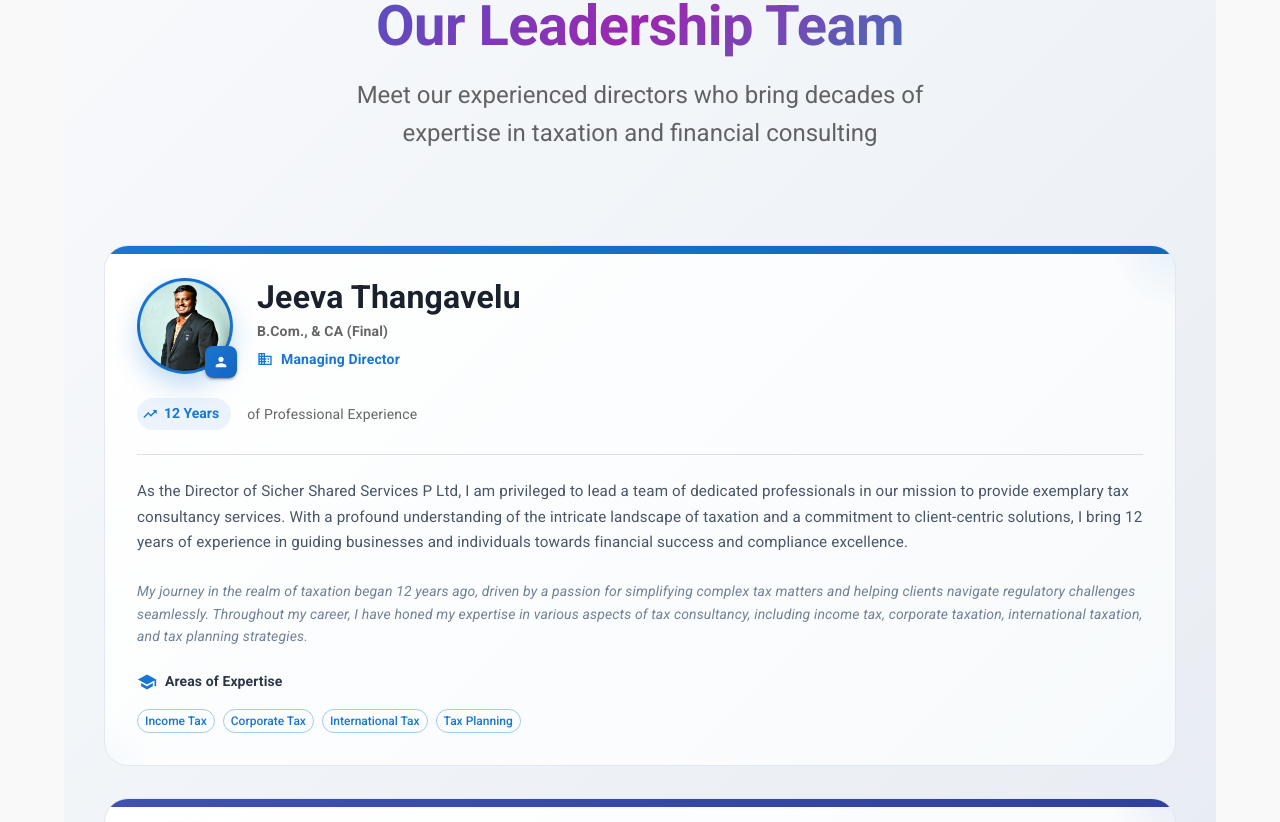
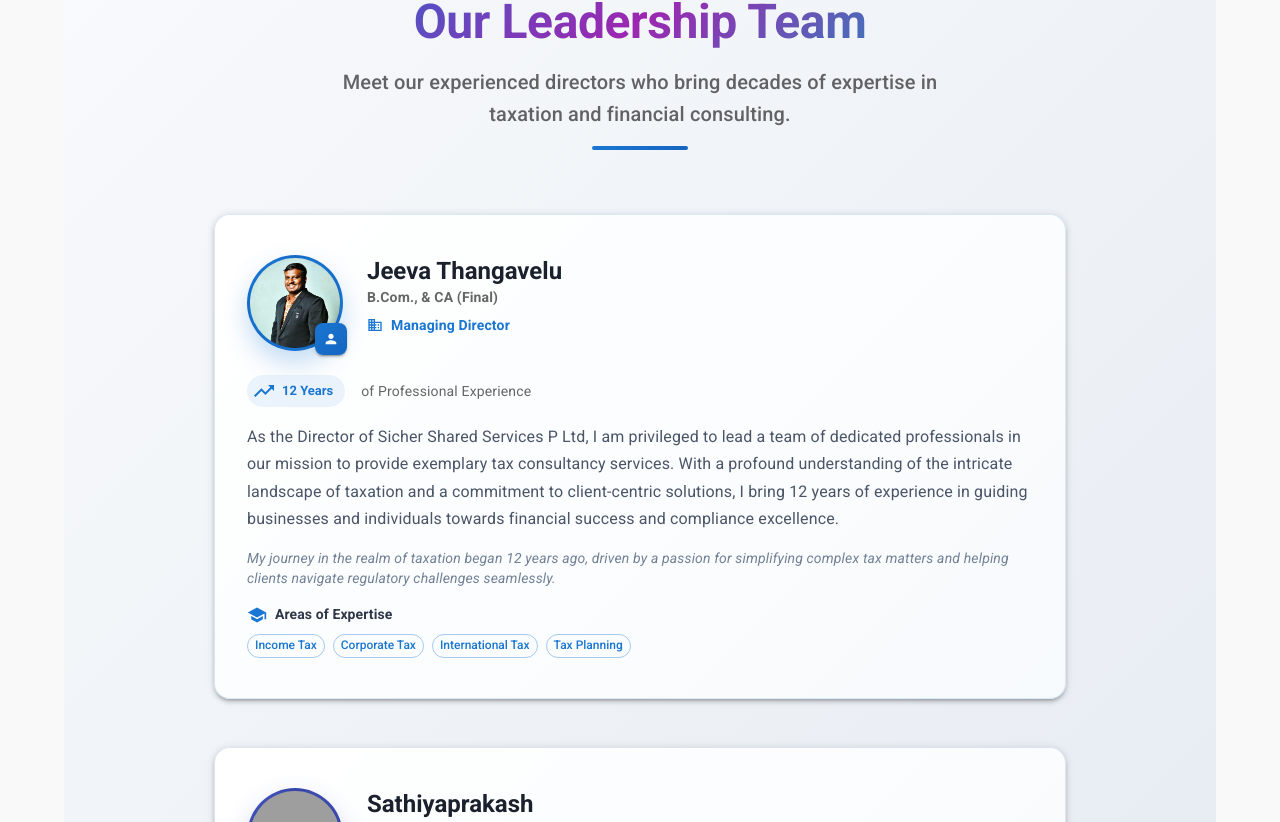
Before and after one commit to KEERTHANADURAISAM/Sicher, a React (Vite) app: page /about in a window 1280 px wide. Shown: the part 1518-2340 px from the top of the page. Built offline with nearby package versions, Linux system fonts and the light colour scheme; grey boxes are pictures that could not be loaded; a web font is replaced by a local one.

Commit message:
director profile

```diff
--- a/src/pages/DirectorProfiles.jsx
+++ b/src/pages/DirectorProfiles.jsx
@@ -29,9 +29,7 @@ const directors = [
       landscape of taxation and a commitment to client-centric solutions, I bring 12 years of experience in guiding
       businesses and individuals towards financial success and compliance excellence.`,
     bio: `My journey in the realm of taxation began 12 years ago, driven by a passion for simplifying complex tax matters
-      and helping clients navigate regulatory challenges seamlessly. Throughout my career, I have honed my expertise
-      in various aspects of tax consultancy, including income tax, corporate taxation, international taxation,
-      and tax planning strategies.`,
+      and helping clients navigate regulatory challenges seamlessly.`,
     initials: 'JT',
     yearsExp: '12 Years',
     specialties: ['Income Tax', 'Corporate Tax', 'International Tax', 'Tax Planning'],
@@ -53,102 +51,59 @@ const directors = [
     secondaryColor: '#303f9f',
     image: '/sathiyaprakash.jpg',
   },
-
 ];
 
 const DirectorProfiles = () => {
   return (
-    <Box
-      sx={{
-        minHeight: '100vh',
-        background: 'linear-gradient(135deg, #f8fafc 0%, #e2e8f0 100%)',
-        py: 8,
-        px: 2,
-      }}
-    >
-      <Container maxWidth="xl">
-        {/* Header Section */}
+    <Box sx={{ minHeight: '100vh', background: 'linear-gradient(135deg, #f8fafc, #e2e8f0)', py: 8, px: 2 }}>
+      <Container maxWidth="md">
+        {/* Header */}
         <Box textAlign="center" mb={8}>
           <Typography
             variant="h2"
             component="h1"
             fontWeight="bold"
             sx={{
-              background: 'linear-gradient(135deg, #1976d2 0%, #9c27b0 50%, #00acc1 100%)',
+              background: 'linear-gradient(135deg, #1976d2, #9c27b0, #00acc1)',
               backgroundClip: 'text',
               WebkitBackgroundClip: 'text',
               WebkitTextFillColor: 'transparent',
               mb: 2,
-              fontSize: { xs: '2.5rem', md: '3.5rem' }
+              fontSize: { xs: '2rem', md: '3rem' }
             }}
           >
             Our Leadership Team
           </Typography>
           <Typography
-            variant="h5"
+            variant="h6"
             color="text.secondary"
-            sx={{ maxWidth: 600, mx: 'auto', mb: 3, lineHeight: 1.6 }}
+            sx={{ maxWidth: 600, mx: 'auto', lineHeight: 1.6 }}
           >
-            Meet our experienced directors who bring decades of expertise in taxation and financial consulting
+            Meet our experienced directors who bring decades of expertise in taxation and financial consulting.
           </Typography>
-          <Box
-            sx={{
-              width: 96,
-              height: 4,
-              gradient: 'linear-gradient(135deg, #1976d2 0%, #1565c0 100%)',
-              mx: 'auto',
-              borderRadius: 2,
-            }}
-          />
+          <Box sx={{ width: 96, height: 4, background: 'linear-gradient(135deg, #1976d2, #1565c0)', mx: 'auto', borderRadius: 2, mt: 2 }} />
         </Box>
 
-        {/* Director Cards */}
-        <Grid container spacing={4} direction="column">
-
+        {/* Cards - Single Column */}
+        <Grid container spacing={6} direction="column">
           {directors.map((director, index) => (
-            <Grid item xs={12} lg={6} key={index}>
+            <Grid item key={index}>
               <Paper
-                elevation={0}
+                elevation={3}
                 sx={{
+                  borderRadius: 4,
+                  overflow: 'hidden',
+                  px: 4,
+                  py: 5,
+                  background: 'linear-gradient(135deg, #ffffff 0%, #f7fafc 100%)',
+                  border: `1px solid ${director.primaryColor}25`,
                   position: 'relative',
-                  overflow: 'hidden',
-                  borderRadius: 6,
-                  background: 'linear-gradient(135deg, #ffffff 0%, #f7fafc 100%)',
-                  border: '1px solid #e2e8f0',
-                  transition: 'all 0.4s cubic-bezier(0.4, 0, 0.2, 1)',
-                  '&:hover': {
-                    transform: 'translateY(-12px)',
-                    boxShadow: '0 25px 50px rgba(0,0,0,0.15)',
-                    border: `1px solid ${director.primaryColor}40`,
-                  },
-                  '&::before': {
-                    content: '""',
-                    position: 'absolute',
-                    top: 0,
-                    left: 0,
-                    right: 0,
-                    height: 8,
-                    background: `linear-gradient(90deg, ${director.primaryColor}, ${director.secondaryColor})`,
-                  },
-                  '&::after': {
-                    content: '""',
-                    position: 'absolute',
-                    top: 0,
-                    right: 0,
-                    width: 128,
-                    height: 128,
-                    background: `radial-gradient(circle, ${director.primaryColor}15 0%, transparent 70%)`,
-                    transform: 'translate(50%, -50%)',
-                    borderRadius: '50%',
-                  }
                 }}
               >
-                <Box sx={{ p: 4, position: 'relative', zIndex: 1 }}>
-                  {/* Header with Avatar and Basic Info */}
+                {/* Avatar and Info */}
                 <Box display="flex" alignItems="flex-start" mb={3} gap={3}>
                   <Box position="relative">
                     <Avatar
-                        alt={director.name}
                       src={director.image}
                       sx={{
                         width: 96,
@@ -181,50 +136,32 @@ const DirectorProfiles = () => {
                     </Box>
                   </Box>
 
-                    <Box flex={1}>
-                      <Typography
-                        variant="h4"
-                        fontWeight="bold"
-                        color="#1a202c"
-                        sx={{ mb: 0.5, fontSize: { xs: '1.5rem', md: '2rem' } }}
-                      >
+                  <Box>
+                    <Typography variant="h5" fontWeight="bold" color="#1a202c">
                       {director.name}
                     </Typography>
-                      <Typography
-                        variant="body2"
-                        color="text.secondary"
-                        fontWeight="600"
-                        sx={{ mb: 1 }}
-                      >
+                    <Typography variant="body2" color="text.secondary" fontWeight="600" sx={{ mb: 1 }}>
                       {director.qualifications}
                     </Typography>
                     <Box display="flex" alignItems="center" gap={1}>
                       <BusinessIcon sx={{ fontSize: 16, color: director.primaryColor }} />
-                        <Typography
-                          variant="body2"
-                          sx={{ color: director.primaryColor, fontWeight: 600 }}
-                        >
+                      <Typography variant="body2" sx={{ color: director.primaryColor, fontWeight: 600 }}>
                         {director.position}
                       </Typography>
                     </Box>
                   </Box>
                 </Box>
 
-                  {/* Experience Badge */}
-                  <Box display="flex" alignItems="center" gap={2} mb={3}>
+                {/* Experience */}
+                <Box display="flex" alignItems="center" gap={2} mb={2}>
                   <Chip
                     icon={<TrendingUpIcon />}
                     label={director.yearsExp}
-                      size="medium"
                     sx={{
                       bgcolor: `${director.primaryColor}15`,
                       color: director.primaryColor,
                       fontWeight: 'bold',
-                        fontSize: '0.875rem',
-                        '& .MuiChip-icon': {
-                          color: director.primaryColor,
-                          fontSize: '1rem'
-                        }
+                      '& .MuiChip-icon': { color: director.primaryColor }
                     }}
                   />
                   <Typography variant="body2" color="text.secondary">
@@ -232,49 +169,19 @@ const DirectorProfiles = () => {
                   </Typography>
                 </Box>
 
-                  {/* Divider */}
-                  <Divider
-                    sx={{
-                      mb: 3,
-                      background: `linear-gradient(90deg, transparent, ${director.primaryColor}30, transparent)`
-                    }}
-                  />
-
-                  {/* Experience Description */}
-                  <Typography
-                    variant="body1"
-                    sx={{
-                      color: '#4a5568',
-                      lineHeight: 1.7,
-                      mb: 3,
-                      fontSize: '0.95rem'
-                    }}
-                  >
+                {/* Text */}
+                <Typography variant="body1" color="#4a5568" lineHeight={1.7} mb={2}>
                   {director.experience}
                 </Typography>
-
-                  {/* Bio */}
-                  <Typography
-                    variant="body2"
-                    sx={{
-                      color: '#718096',
-                      lineHeight: 1.6,
-                      mb: 3,
-                      fontStyle: 'italic'
-                    }}
-                  >
+                <Typography variant="body2" color="#718096" fontStyle="italic" mb={2}>
                   {director.bio}
                 </Typography>
 
-                  {/* Specialties */}
+                {/* Expertise */}
                 <Box>
-                    <Box display="flex" alignItems="center" gap={1} mb={2}>
+                  <Box display="flex" alignItems="center" gap={1} mb={1}>
                     <SchoolIcon sx={{ fontSize: 20, color: director.primaryColor }} />
-                      <Typography
-                        variant="subtitle2"
-                        fontWeight="bold"
-                        color="#2d3748"
-                      >
+                    <Typography variant="subtitle2" fontWeight="bold" color="#2d3748">
                       Areas of Expertise
                     </Typography>
                   </Box>
@@ -290,7 +197,6 @@ const DirectorProfiles = () => {
                           color: director.primaryColor,
                           fontSize: '0.75rem',
                           fontWeight: 500,
-                            transition: 'all 0.2s ease',
                           '&:hover': {
                             bgcolor: `${director.primaryColor}10`,
                             borderColor: director.primaryColor,
@@ -301,28 +207,13 @@ const DirectorProfiles = () => {
                     ))}
                   </Box>
                 </Box>
-                </Box>
-
-                {/* Decorative Elements */}
-                <Box
-                  sx={{
-                    position: 'absolute',
-                    bottom: 0,
-                    left: 0,
-                    width: 96,
-                    height: 96,
-                    background: `radial-gradient(circle, ${director.primaryColor}08 0%, transparent 70%)`,
-                    transform: 'translate(-50%, 50%)',
-                    borderRadius: '50%',
-                  }}
-                />
               </Paper>
             </Grid>
           ))}
         </Grid>
 
-        {/* Bottom CTA Section */}
-        <Box textAlign="center" mt={8}>
+        {/* CTA Section */}
+        <Box textAlign="center" mt={10}>
           <Paper
             elevation={2}
             sx={{
@@ -334,7 +225,7 @@ const DirectorProfiles = () => {
               border: '1px solid #e2e8f0',
             }}
           >
-            <Typography variant="h4" fontWeight="bold" color="#1a202c" mb={2}>
+            <Typography variant="h5" fontWeight="bold" color="#1a202c" mb={2}>
               Ready to Work with Our Expert Team?
             </Typography>
             <Typography variant="body1" color="text.secondary" mb={3}>
```
Lines whose indentation alone changed are shown as unchanged.
